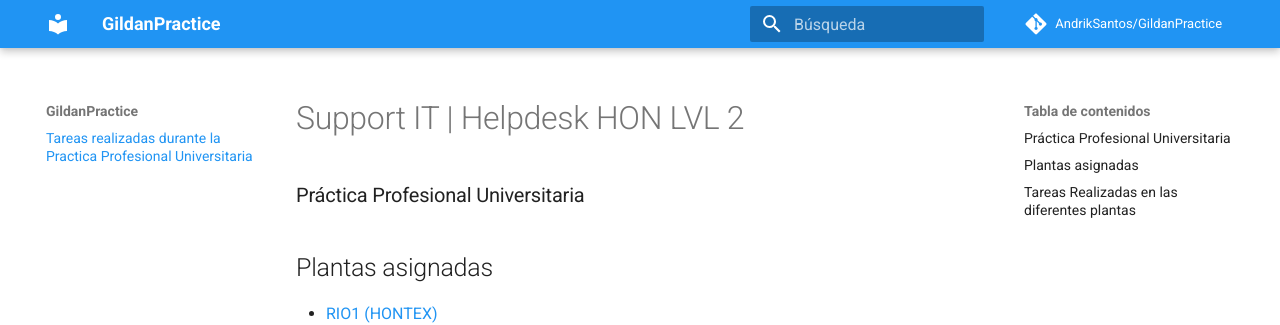
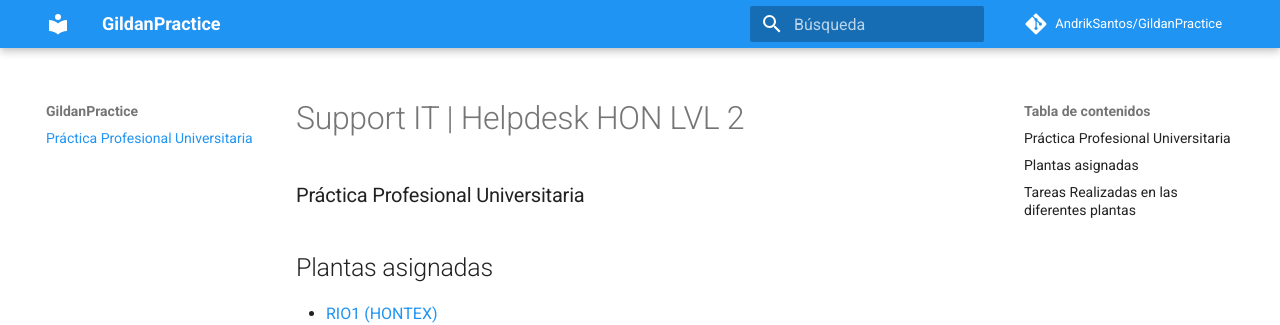
Before and after one commit to andriksantos/GildanPractice, an MkDocs documentation site: the page built from docs/index.md, in a window 1280 px wide. Shown: the top 325 px of the page. Built offline with MkDocs 1.6.1 and Material for MkDocs 9.7.7, drawn with Linux system fonts in a browser that asks for light colours; comment, search, counter and statistics services are not loaded; old or Windows-style settings are respelled for this version of MkDocs.

Commit message:
actualizacion de la pagina

```diff
--- a/mkdocs.yml
+++ b/mkdocs.yml
@@ -1,6 +1,6 @@
 # Project information
 site_name: 'GildanPractice'
-site_description: 'Tareas realizadas durante la Practica Profesional Universitaria'
+site_description: 'Practica Profesional Universitaria'
 site_author: 'Andrik Santos'
 site_url: 'https://andriksantos.github.io/GildanPractice/'
 
@@ -13,7 +13,7 @@ copyright: 'Copyright &copy; 2019 - Andrik Santos'
 
 # Configuration
 pages:
-  - Tareas realizadas durante la Practica Profesional Universitaria: index.md
+  - Práctica Profesional Universitaria: index.md
 theme:
   name: 'material'
   language: 'es'
@@ -31,13 +31,13 @@ extra:
 extra:
   social:
     - type: globe
-      link: https://andriksantos.github.io/
+      link: https://andriksantos.github.io
     - type: github-alt
       link: https://github.com/andriksantos
     - type: twitter
       link: https://twitter.com/andrik_rsm
     - type: linkedin
-      link: https://www.linkedin.com/in/andrik-santos-19128b146/
+      link: https://www.linkedin.com/in/andriksantos
     - type: facebook
       link: https://www.facebook.com/andrik.rsm
     - type: instagram
```
Also changed, not shown: site/404.html, site/index.html, site/search/search_index.json.
